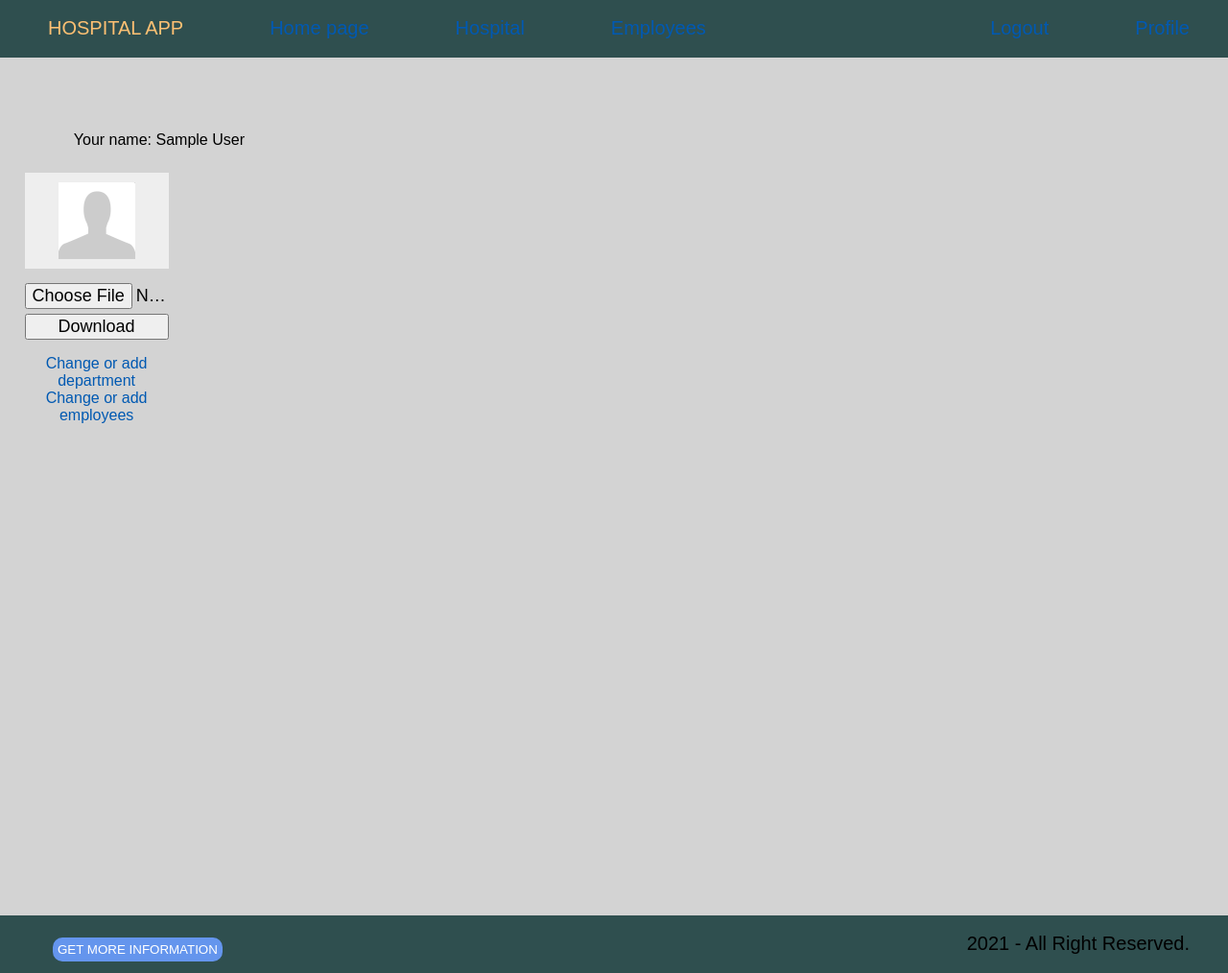
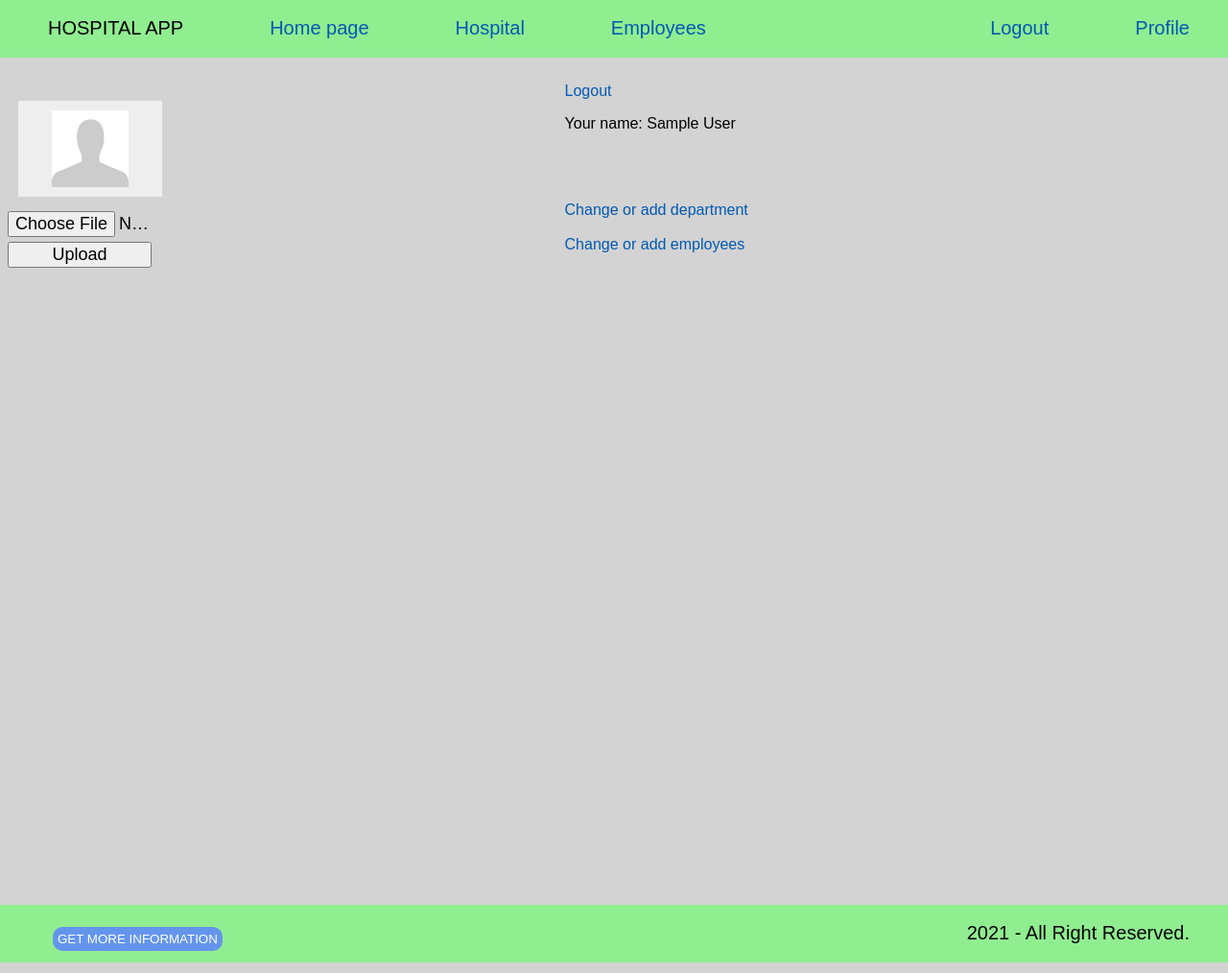
Before and after one commit to XValentavr/EPAMFlaskFinalProject, a Flask app: page /profile in a window 1280 px wide. Shown: the whole page at 96% size. Run offline with Flask 2, Linux system fonts and the light colour scheme; the visitor is signed in with stand-in values (Sample User, id 1); some libraries are stand-ins or nearby versions.

Commit message:
changed profile page

```diff
--- a/hospital_app/rest/department_of_hospital_api.py
+++ b/hospital_app/rest/department_of_hospital_api.py
@@ -40,6 +40,7 @@
         :return: the 'Department added' response with status code 201
         """
         args = parser.parse_args()
+        print(args)
         if args['name'] is None or args['to_do'] is None:
             abort(Response("Couldn't add department of hospital. Check insert data", 400))
         elif args['name'].strip() == '' or args['to_do'].strip() == '':
--- a/hospital_app/static/css/styles.css
+++ b/hospital_app/static/css/styles.css
@@ -60,7 +60,7 @@
 
 ul.mainmenu {
     list-style: none;
-    background: #2F4F4F;
+    background: lightgreen;
     height: 60px;
     margin: 0;
     padding: 0;
@@ -84,7 +84,7 @@
 }
 
 ul.mainmenu li {
-    color: #fdc073;
+    color: black;
     text-decoration: none;
 }
 
@@ -159,7 +159,7 @@
     background-color: gray;
     color: white;
     text-align: center;
-    margin-top: 40%;
+    margin-top: 50%;
     bottom: 0;
     height: 50px;
 }
@@ -309,32 +309,33 @@
     padding: 10px;
 }
 
-.profile-ava img {
-    max-width: 150px;
-    height: auto;
+.profile-ava img {max-width: 150px; height: auto;}
+.profile_table{
+    border:0
 }
+.profile_table tr:hover{
+        background-color: lightgray;
 
+}
 .profile-load {
-    margin-left: 2%;
 	margin-top: 10px;
 	overflow: hidden;
 	max-width: 150px;
 }
-
 .profile-load input[type=submit], input[type=file] {
 	width: 100%;
 	font-size: 18px;
 }
-
 .profile-load p {
 	padding: 0;
 	margin: 5px 0 0 0;
 }
 
-
+.profile-panel {padding: 0 0 0 10px;}
 ul.profile-info {
-    margin-left: 6%;
-    margin-top: 6%;
 	list-style: none;
+	margin: 10px 0 0 0;
 	padding: 0;
+	color: black;
 }
+ul.profile-info li {margin-top: 10px;}
--- a/hospital_app/static/js/departments_of_hospital/department.js
+++ b/hospital_app/static/js/departments_of_hospital/department.js
@@ -38,7 +38,7 @@
     })
         .then((response) => response.json())
         .then(() => {
-            swal("You have seccesfully changed new department of hospital")
+            swal("You have succesfully changed new department of hospital")
                 .then(() => {
                     window.location = '/departments';
                 });
@@ -62,7 +62,7 @@
     })
         .then((response) => response.json())
         .then(() => {
-            swal("You have seccesfully added new department of hospital")
+            swal("You have succesfully added new department of hospital")
                 .then(() => {
                     window.location = '/departments';
                 });
--- a/hospital_app/static/js/employees_of_hospital/employee.js
+++ b/hospital_app/static/js/employees_of_hospital/employee.js
@@ -66,7 +66,7 @@
     })
         .then((response) => response.json())
         .then(() => {
-            swal("You have seccesfully added new employee")
+            swal("You have succesfully edited new employee")
                 .then(() => {
                     window.location = '/employees';
                 });
@@ -90,7 +90,7 @@
     })
         .then((response) => response.json())
         .then(() => {
-            swal("You have seccesfully added new employee")
+            swal("You have succesfully added new employee")
                 .then(() => {
                     window.location = '/employees';
                 });
--- a/hospital_app/templates/profile.html
+++ b/hospital_app/templates/profile.html
@@ -5,37 +5,47 @@
     <title>Profile page</title>
 </head>
 {% extends 'base.html' %}
-
 {% block content %}
     {{ super() }}
+    {% for cat, msg in get_flashed_messages(True) %}
+        <div class="flash {{ cat }}">{{ msg }}</div>
+    {% endfor %}
     <style>
         body {
             background-image: none;
-            background-color: lightgray;;
+            background-color: lightgray;
         }
     </style>
-    {% for cat, msg in get_flashed_messages(True) %}
-        <div class="flash {{ cat }}">{{ msg }}</div>
-    {% endfor %}
-    <div class="wrapper">
+    <table class="profile_table">
+        <tr>
+            <td valign="top" style="border:none;">
+                <div class="profile-ava"><img src="{{ url_for('user.avatar') }}"></div>
+                <div class="profile-load">
+                    <form action="{{ url_for('user.upload') }}" method="POST" enctype="multipart/form-data">
+                        <p><input type="file" name="file">
+                        <p><input type="submit" value="Upload">
+                    </form>
+                </div>
+            </td>
+            <td valign="top" class="profile-panel" style="border:none;">
+                <p><a href="{{ url_for('user.logout') }}">Logout</a>
                 <ul class="profile-info">
                     <li>Your name: {{ admin_profile.full_name }}</li>
                 </ul>
-        <div class="profile-ava"><img src="{{ url_for('user.avatar') }}" alt=""></div>
-    </div>
-    <div class="profile-load">
-        <form action="{{ url_for('user.upload') }}" method="POST" enctype="multipart/form-data">
-            <p><input type="file" name="file" value="Select file">
-            <p><input type="submit" value="Download">
-        </form>
-        <div style="text-align: center">
+                </br>
+                </br>
+                </br>
+                </br>
+                <div>
                     <a href="{{ url_for('user.get_department_of_hospital') }}">Change or add
                         department</a>
                 </div>
-        <div style="text-align: center">
+                </br>
+                <div>
                     <a href="{{ url_for('user.get_employees') }}">Change or add
                         employees</a>
                 </div>
-    </div>
-
+            </td>
+        </tr>
+    </table>
 {% endblock %}
--- a/hospital_app/views/WTForm.py
+++ b/hospital_app/views/WTForm.py
@@ -12,8 +12,8 @@
     This class create WTForm to login admin user. There are four fields to enter data
 
     """
-    username = StringField('Admin username: ', validators=[DataRequired(),
-                                                           Length(min=4, max=25,
-                                                                  message='Field must be between 4 and 100 characters long.')])
+    username = StringField('Admin\'s username: ', validators=[DataRequired(),
+                                                              Length(min=4, max=25,
+                                                                     message='Field must be between 4 and 100 characters long.')])
     password = PasswordField('Password: ', validators=[DataRequired(), Length(min=4, max=100)])
     submit = SubmitField('Enter')
```
Lines whose indentation alone changed are shown as unchanged.
